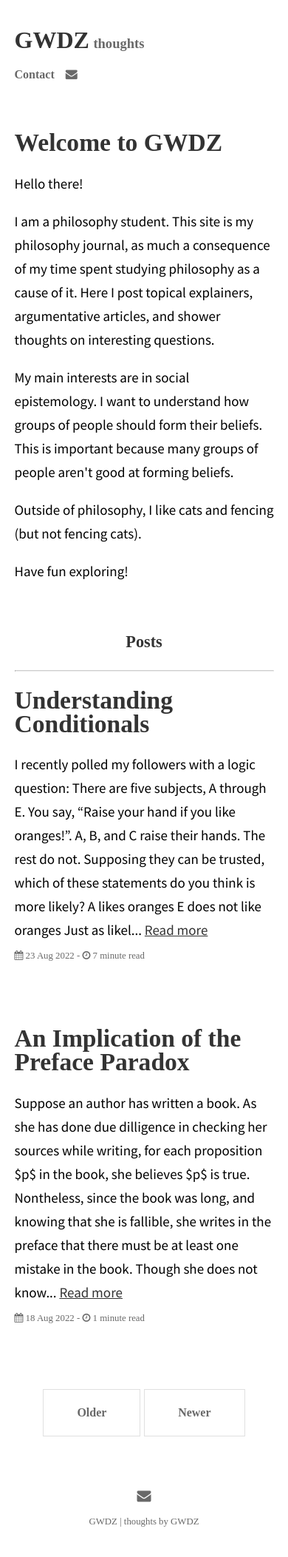
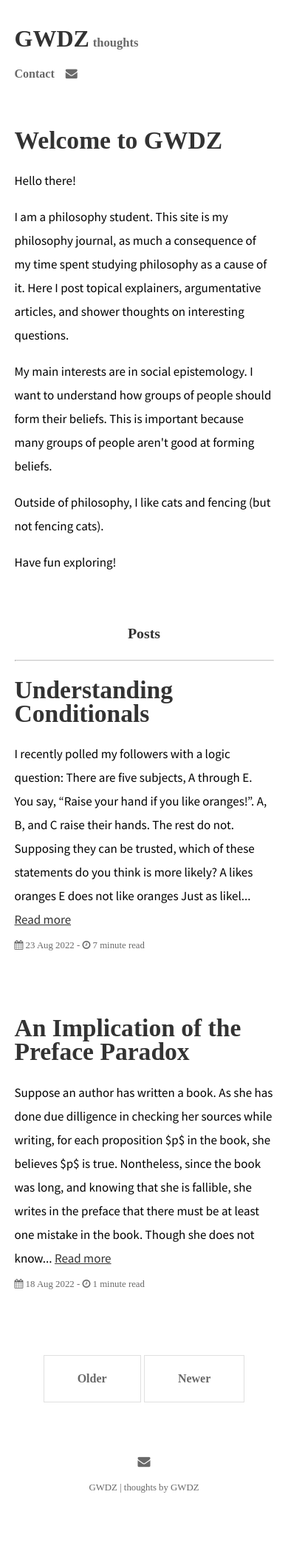
Before and after one commit to GWDZ-true/gwdz-site, a Jekyll site: the page built from index.html, in a window 390 px wide. Shown: the whole page at 74% size. Built offline with Jekyll 4.4.1, drawn with Linux system fonts in a browser that asks for light colours; some web fonts are replaced; the list of posts is cut into pages by our own code; after the commit the page ends 2059 px from its top, so only the background shows below that.

Commit message:
Update _base.scss

```diff
--- a/_sass/_base.scss
+++ b/_sass/_base.scss
@@ -16,6 +16,12 @@ body {
   }
   body h1 {
     font-size: 2.1rem; //1.5
+  }
+}
+
+@media only screen and (max-width: 768px) {
+  body {
+    font-size: 17px;
   }
 }
 
```
